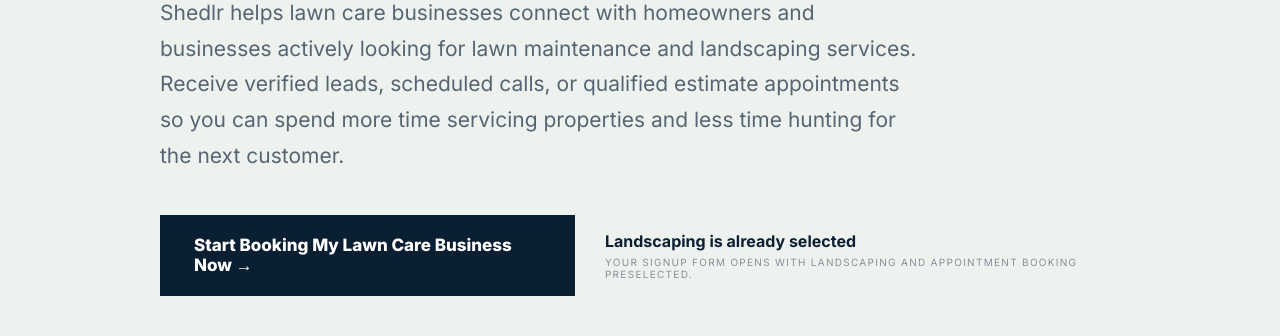
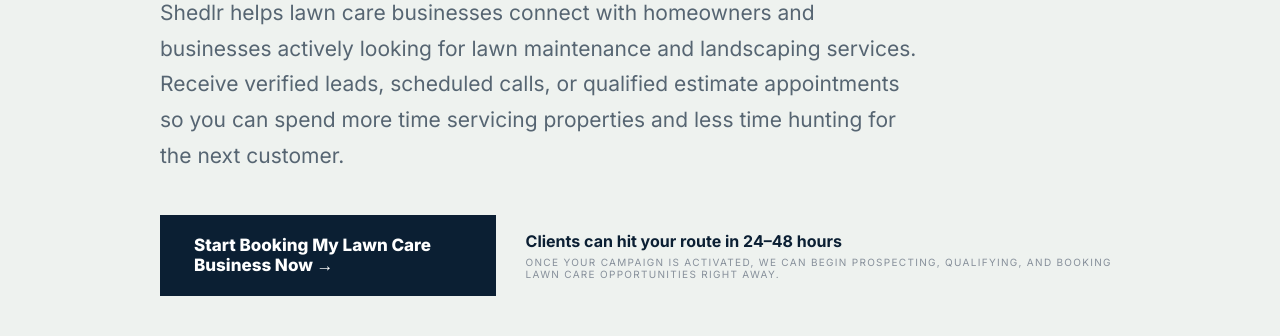
Before and after one commit to jmjdasinger16-crypto/shedlr.com, a website: page leads/lawn-care.html in a window 1280 px wide. Shown: the part 464-800 px from the top of the page. Drawn offline with nearby package versions, Linux system fonts and the light colour scheme; no server answers.

Commit message:
Strengthen lawn care landing page hero CTA

```diff
--- a/leads/lawn-care.html
+++ b/leads/lawn-care.html
@@ -19,7 +19,7 @@
   <div class="topbar"><span><i></i>Pre-qualified leads, verified by real people</span><b>|</b><span>Delivered exclusively to you — never resold</span><b>|</b><a class="text-link" href="../portal/index.html">Client Login</a></div>
   <header><div class="wrap nav"><a class="brand" href="../index.html" aria-label="Shedlr home"><img src="../assets/shedlr-logo.png" alt="Shedlr" class="brand-logo"></a><nav><a href="#how">How It Works</a><a href="#lead-types">Lead Delivery</a><a href="#faq">FAQ</a></nav><div class="navright"><a class="text-link" href="../portal/index.html">Client Login</a><a class="apply" href="../contact.html?category=landscaping&type=appointment-booking">Start Booking Lawn Jobs ↗</a></div></div></header>
   <main>
-    <section class="page-hero"><div class="wrap"><span class="eyebrow">Built for lawn care & landscaping businesses</span><h1>Put more lawn care jobs<br><em>on your route.</em></h1><p>Shedlr helps lawn care businesses connect with homeowners and businesses actively looking for lawn maintenance and landscaping services. Receive verified leads, scheduled calls, or qualified estimate appointments so you can spend more time servicing properties and less time hunting for the next customer.</p><div class="hero-actions"><a class="primary" href="../contact.html?category=landscaping&type=appointment-booking">Start Booking My Lawn Care Business Now →</a><div><strong>Landscaping is already selected</strong><small>Your signup form opens with Landscaping and Appointment Booking preselected.</small></div></div></div></section>
+    <section class="page-hero"><div class="wrap"><span class="eyebrow">Built for lawn care & landscaping businesses</span><h1>Put more lawn care jobs<br><em>on your route.</em></h1><p>Shedlr helps lawn care businesses connect with homeowners and businesses actively looking for lawn maintenance and landscaping services. Receive verified leads, scheduled calls, or qualified estimate appointments so you can spend more time servicing properties and less time hunting for the next customer.</p><div class="hero-actions"><a class="primary" href="../contact.html?category=landscaping&type=appointment-booking">Start Booking My Lawn Care Business Now →</a><div><strong>Clients can hit your route in 24–48 hours</strong><small>Once your campaign is activated, we can begin prospecting, qualifying, and booking lawn care opportunities right away.</small></div></div></div></section>
     <section class="trust"><div class="wrap trust-grid reveal"><article>✓<h3>Real local demand</h3><p>We focus on prospects looking for mowing, recurring lawn maintenance, cleanup, landscaping, and related outdoor services.</p></article><article>☎<h3>We help qualify</h3><p>Our team can verify contact information, property needs, service timing, location, and interest before the opportunity reaches you.</p></article><article>📅<h3>Estimates on your calendar</h3><p>Choose appointment booking and we can help move qualified prospects toward a scheduled estimate or service appointment.</p></article><article>↗<h3>Built to help you scale</h3><p>Add website design, virtual answering, SEO, or a complete growth solution from the same signup form.</p></article></div></section>
     <section id="how" class="section"><div class="wrap"><div class="section-head"><div><span class="eyebrow">Simple path to more jobs</span><h2>From prospecting to your route.</h2></div><p>Tell us where you work and the lawn care customers you want. Shedlr helps handle the front end of customer acquisition.</p></div><div class="claim-grid reveal"><div class="claim-card"><span class="num">1</span><h3>Tell us your service area</h3><p>Choose your ZIP codes, cities, or service radius and tell us which lawn and landscaping jobs you want more of.</p></div><div class="claim-card"><span class="num">2</span><h3>We find & qualify</h3><p>We prospect for potential customers and verify the opportunity before passing it to your business.</p></div><div class="claim-card"><span class="num">3</span><h3>You win the work</h3><p>Receive booked estimates, scheduled calls, or verified lead details and turn them into one-time or recurring customers.</p></div></div></div></section>
     <section class="prospecting-band reveal"><div class="wrap prospecting-grid"><div class="prospecting-copy"><span class="eyebrow gold">For growing lawn businesses</span><h2>More time servicing lawns.<br><em>Less time chasing customers.</em></h2><p>Whether you operate solo or manage multiple crews, profitable routes depend on consistent local demand. Shedlr helps put qualified opportunities in front of you so you can build denser routes and keep your crews working.</p></div><div class="prospecting-points"><div><b>01</b><span>Mowing, recurring maintenance, yard cleanup, landscaping, and other outdoor-service opportunities.</span></div><div><b>02</b><span>Target the ZIP codes, neighborhoods, cities, or service radius that make sense for your routes.</span></div><div><b>03</b><span>Use Shedlr just for leads or combine it with web design, answering, and SEO.</span></div></div></div></section>
```
